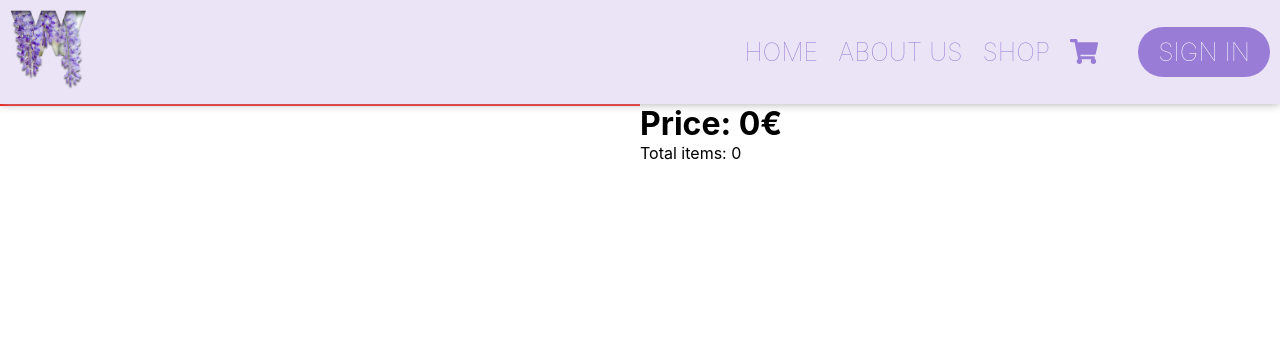
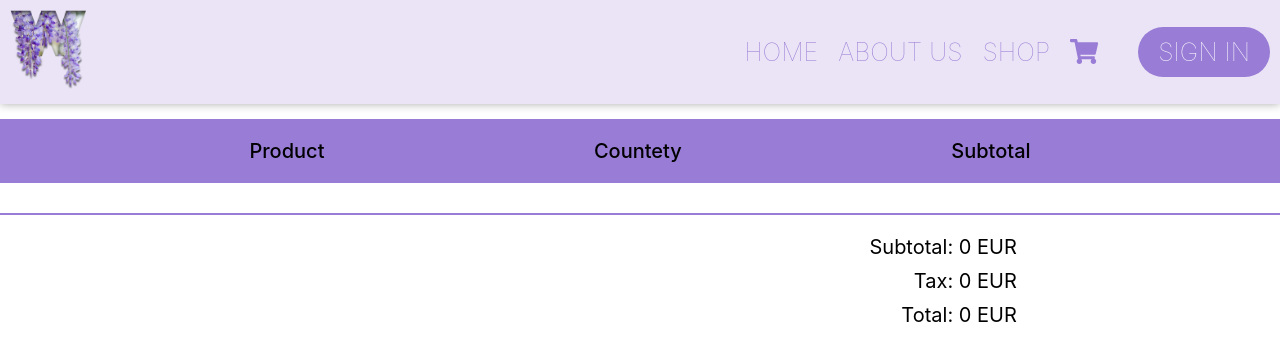
Before and after one commit to Skecsup/bakalar_munka, a React (Create React App) app: page /Cart in a window 1280 px wide. Shown: the top 360 px of the page. Built offline with nearby package versions, Linux system fonts and the light colour scheme.

Commit message:
shop es cart styling

```diff
--- a/src/components/pages/Cartpage/Cart.js
+++ b/src/components/pages/Cartpage/Cart.js
@@ -1,6 +1,6 @@
 import React, { useContext } from "react";
 import { CartContext } from "../../../store/cart-context";
-import { Container, LeftSide, RightSide } from "./Cart_Styling";
+import { Container, Pricebar, TopBar } from "./Cart_Styling";
 import CartItems from "./UI/CartItems";
 
 function Basket() {
@@ -14,13 +14,21 @@ function Basket() {
 
   return (
     <Container>
-      <LeftSide>
-        <CartItems cartItems={cartCtx.cartItems} />
-      </LeftSide>
-      <RightSide>
-        <h1>Price: {finalprice}€</h1>
-        <p>Total items: {totalitems}</p>
-      </RightSide>
+      <TopBar>
+        <div>Product</div>
+        <div>Countety</div>
+        <div>Subtotal</div>
+      </TopBar>
+      <CartItems cartItems={cartCtx.cartItems} />
+      <Pricebar>
+        <div></div>
+        <div></div>
+        <div>
+          <div>{`Subtotal: ${finalprice} EUR`}</div>
+          <div>Tax: {finalprice * 0.2} EUR</div>
+          <div>Total: {finalprice * 1.2} EUR</div>
+        </div>
+      </Pricebar>
     </Container>
   );
 }
--- a/src/components/pages/Cartpage/Cart_Styling.js
+++ b/src/components/pages/Cartpage/Cart_Styling.js
@@ -2,13 +2,33 @@ import styled from "styled-components";
 
 export const Container = styled.div`
   display: flex;
-  flex-direction: row;
-`;
-export const RightSide = styled.div`
-  width: 50%;
-`;
-export const LeftSide = styled.div`
-  width: 50%;
-  display: flex;
   flex-direction: column;
 `;
+
+export const TopBar = styled.div`
+  background-color: #997cd6;
+  margin: 15px 0;
+  display: flex;
+  flex-direction: row;
+  justify-content: space-evenly;
+  div {
+    font-size: 20px;
+    font-weight: 500;
+    padding: 20px;
+  }
+`;
+
+export const Pricebar = styled.div`
+  justify-content: space-evenly;
+  margin-top: 15px;
+  display: flex;
+  flex-direction: row;
+  border-top: 2px solid #997cd6;
+  text-align: right;
+  font-size: 20px;
+
+  div {
+    padding-top: 10px;
+    padding-left: 20px;
+  }
+`;
--- a/src/components/pages/Cartpage/UI/CartItem.js
+++ b/src/components/pages/Cartpage/UI/CartItem.js
@@ -11,16 +11,22 @@ function CartItem(props) {
 
   return (
     <StyledCartItem>
-      <div>
-        <h1>{props.name}</h1>
-        <p>
-          {props.price}
-          <strong>€</strong>
-        </p>
-        <p>{props.count}</p>
-        <button onClick={removeFromCartHandler}>Remove from Cart</button>
-      </div>
-      <img src={props.kep} alt="kep" />
+      <section>
+        <img src={props.kep} alt="kep" />
+        <div>
+          <p>{props.name}</p>
+          <p>{props.price}€</p>
+
+          <button onClick={removeFromCartHandler}>Remove</button>
+        </div>
+      </section>
+      <input
+        onChange={(event) => cartCtx.productChange(event, props.id)}
+        value={props.count}
+        type="number"
+        min="1"
+      />
+      <div>{props.price * props.count} EUR</div>
     </StyledCartItem>
   );
 }
--- a/src/components/pages/Cartpage/UI/CartItem_Styling.js
+++ b/src/components/pages/Cartpage/UI/CartItem_Styling.js
@@ -3,16 +3,39 @@ import styled from "styled-components";
 export const StyledCartItem = styled.div`
   display: flex;
   flex-direction: row;
-  margin: 30px;
+  justify-content: space-evenly;
 
   //border: 2px solid #eae4f6;
-  border-radius: 25px;
-  width: 50vh;
+  //border-radius: 25px;
+  width: 100%;
   div {
     display: flex;
     flex-direction: column;
+    font-size: 20px;
+    width: 100px;
   }
   img {
     width: 10vh;
+    padding: 15px;
+  }
+  section {
+    display: flex;
+    flex-direction: row;
+    width: 200px;
+  }
+  input {
+    height: fit-content;
+    width: 35px;
+  }
+  button {
+    background-color: transparent;
+    font-size: 15px;
+    border: none;
+    padding: 2px;
+    text-align: left;
+    transition: color 0.3s ease-in-out;
+    &:hover {
+      color: #997cd6;
+    }
   }
 `;
--- a/src/components/pages/Cartpage/UI/CartItems.js
+++ b/src/components/pages/Cartpage/UI/CartItems.js
@@ -2,11 +2,8 @@ import React from "react";
 import CartItem from "./CartItem";
 
 function CartItems(props) {
-  const style = {
-    border: "1px solid red",
-  };
   return (
-    <div style={style}>
+    <div>
       {props.cartItems.map((cartItem, index) => {
         return (
           <CartItem
--- a/src/components/pages/Shoppage/Shop.js
+++ b/src/components/pages/Shoppage/Shop.js
@@ -38,20 +38,12 @@ function Shop() {
         price: 5,
         count: 1,
       },
-      {
-        id: 5,
-        name: "Rebeka",
-        desc: "Rebeka nagyon szép lány",
-        kep: "https://scontent-vie1-1.xx.fbcdn.net/v/t1.18169-9/20842048_163243887557537_5219618750663357408_n.jpg?_nc_cat=106&ccb=1-5&_nc_sid=19026a&_nc_ohc=k69sZVaN4FQAX98hgle&tn=pei7TITL-wGJ-VGg&_nc_ht=scontent-vie1-1.xx&oh=7dc0383f022fc7051ee930da62bb3ef3&oe=61CB0D54",
-        price: 100,
-        count: 1,
-      },
     ],
   });
 
   return (
     <ShopContainer>
-      <ShopTopMenu>xd</ShopTopMenu>
+      {/* <ShopTopMenu>xd</ShopTopMenu> */}
       <Products elements={state.products} />
     </ShopContainer>
   );
--- a/src/components/pages/Shoppage/UI/Product.js
+++ b/src/components/pages/Shoppage/UI/Product.js
@@ -9,7 +9,7 @@ function Product(props) {
 
   function addToCartHandler() {
     if (itemIsInCart) {
-      cartCtx.cartItems.find((element) => element.id === props.id).count += 1;
+      cartCtx.cartItems.find((elemnt) => elemnt.id === props.id).count += 1;
     } else {
       cartCtx.addToCart({
         id: props.id,
@@ -27,10 +27,7 @@ function Product(props) {
       <h1>{props.name}</h1>
       <p>{props.desc}</p>
       <img src={props.kep} alt="kep" />
-      <p>
-        {props.price}
-        <strong>€</strong>
-      </p>
+      <strong>{props.price}€</strong>
 
       <button onClick={addToCartHandler}>Add to cart</button>
     </StyledProduct>
--- a/src/components/pages/Shoppage/UI/Product_Styling.js
+++ b/src/components/pages/Shoppage/UI/Product_Styling.js
@@ -10,9 +10,32 @@ export const StyledProduct = styled.div`
   border-radius: 25px;
   filter: drop-shadow(0 0 0.75rem #997cd6);
   width: max-content;
-  height: 40vh;
+  height: max-content;
 
   img {
     width: 30vh;
+    height: 30vh;
+  }
+  h1 {
+    font-size: 30px;
+  }
+  p {
+    width: 30vh;
+    text-align: justify;
+  }
+  strong {
+    margin-top: 10px;
+    text-align: center;
+    font-size: 20px;
+  }
+  button {
+    border-radius: 10px;
+    margin: 10px;
+    background-color: white;
+    border: 1px solid #997cd6;
+    transition: filter 0.3s ease-in-out;
+    &:hover {
+      filter: drop-shadow(0 0 0.3rem #997cd6);
+    }
   }
 `;
--- a/src/store/cart-context.js
+++ b/src/store/cart-context.js
@@ -6,6 +6,8 @@ export const CartContext = createContext({
   addToCart: (cartItem) => {},
   removeFromCart: (productId) => {},
   itemIsInCart: (productId) => {},
+  productInc: (productId) => {},
+  productChange: (event, productId) => {},
 });
 
 export function CartContextProvider(props) {
@@ -25,6 +27,13 @@ export function CartContextProvider(props) {
   function itemIsInCartHandler(productID) {
     return cartItems.some((product) => product.id === productID);
   }
+  function ChangeProductCont(event, productID) {
+    let newArr = [...cartItems];
+    newArr.find((element) => element.id === productID).count = parseInt(
+      event.target.value
+    );
+    setcartItems(newArr);
+  }
 
   const context = {
     cartItems: cartItems,
@@ -32,6 +41,7 @@ export function CartContextProvider(props) {
     addToCart: addToCartHandler,
     removeFromCart: removeFromCartHandler,
     itemIsInCart: itemIsInCartHandler,
+    productChange: ChangeProductCont,
   };
 
   return (
```
